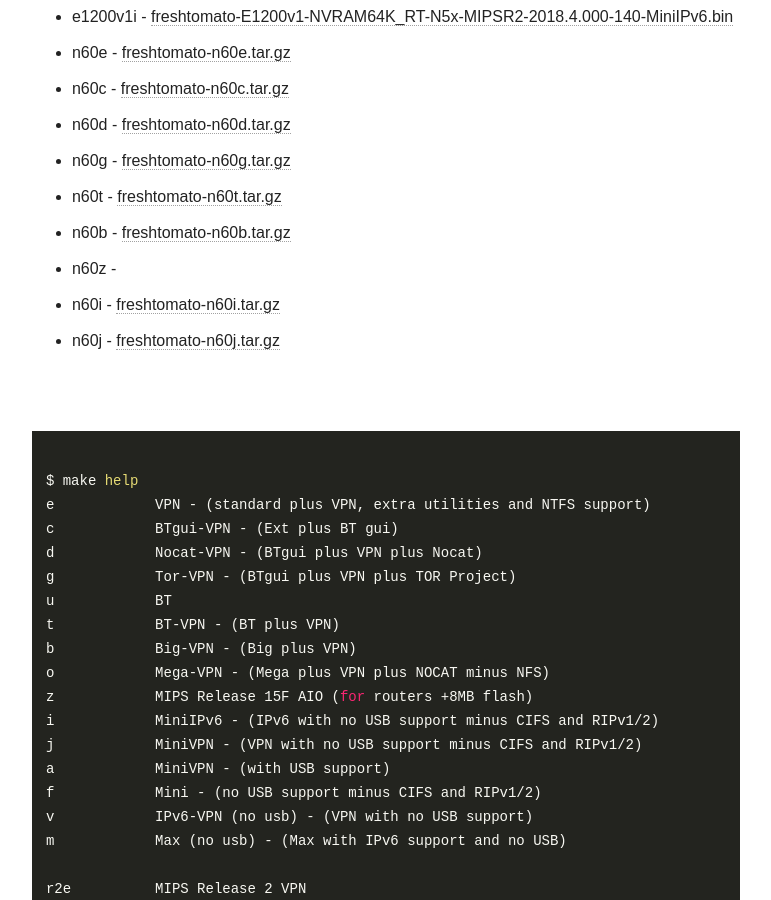
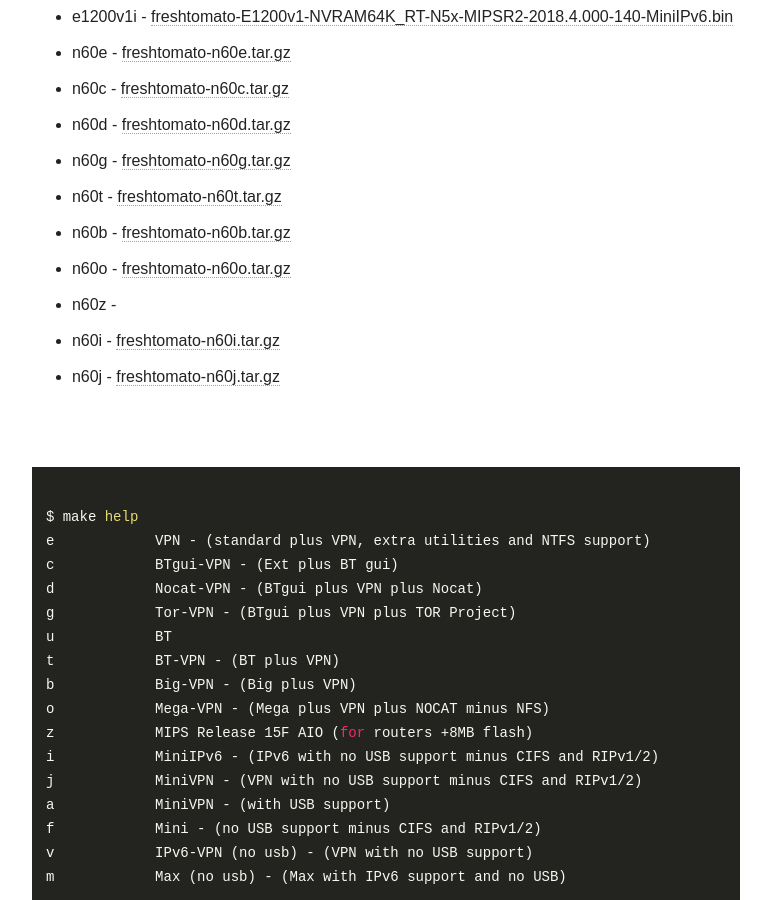
Before and after one commit to oglopss/freshtomato-mips-ci-jekyll, a Jekyll site: the page built from index.html, in a window 1280 px wide and 900 px high, scrolled down 1135 px. Shown: the whole window, without its empty margins (254-1025 px from the left). Built offline with Jekyll 4.4.1, drawn with Linux system fonts in a browser that asks for light colours; nearby versions of some CDN libraries.

Commit message:
Travis build 16 n60o pushed to gh-pages

```diff
--- a/_data/ss.yml
+++ b/_data/ss.yml
@@ -24,3 +24,4 @@
   - 0021 n60b freshtomato-n60b.tar.gz
   - 0023 n60z
   - 0025 n60j freshtomato-n60j.tar.gz
+  - 0022 n60o freshtomato-n60o.tar.gz
```
